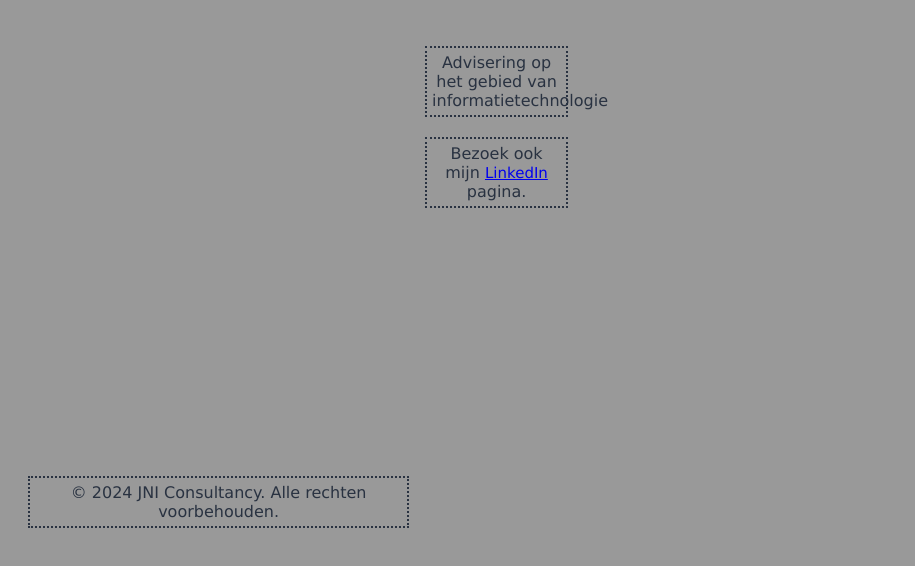
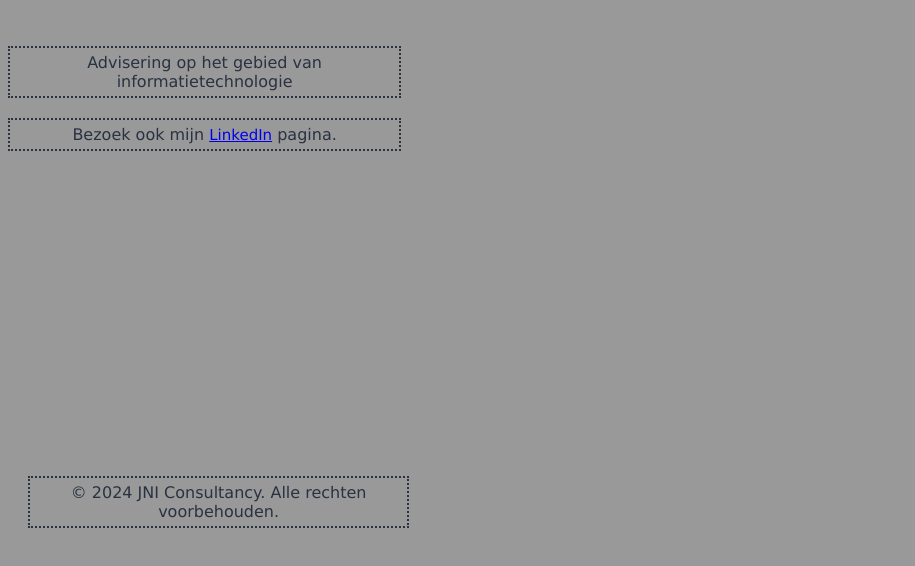
Before and after one commit to jelleniewold/Learn, a website built with Parcel: page index.html in a window 1280 px wide. Shown: the part 244-810 px from the top of the page, without its empty margins (0-915 px from the left). Built offline with nearby package versions, Linux system fonts and the light colour scheme.

Commit message:
Update styles.css

```diff
--- a/styles.css
+++ b/styles.css
@@ -26,8 +26,6 @@ p {
 
 
 .container {
-  max-width: 960px;
-  margin: 0 auto;
   text-align: center;
 }
 
```
